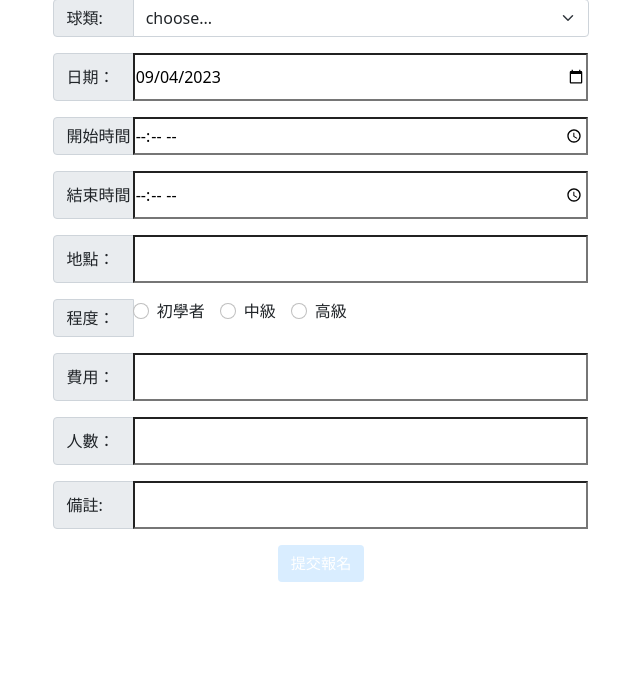
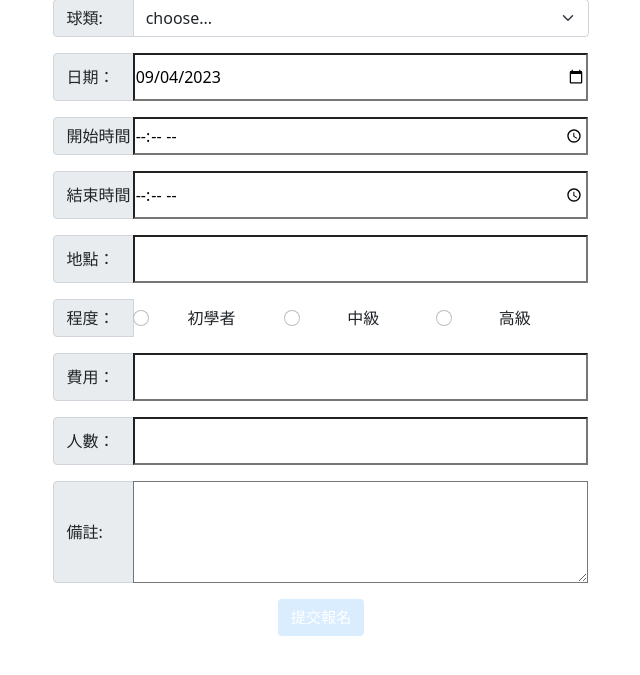
Before and after one commit to joeyyu123/finalproject, a Flask app: page /group in a window 1280 px wide. Shown: the part 109-784 px from the top of the page, without its empty margins (319-959 px from the left). Run offline with Flask 3, Linux system fonts and the light colour scheme; a user stored in the database is signed in; some libraries are stand-ins or nearby versions.

Commit message:
更新css

```diff
--- a/static/styles.css
+++ b/static/styles.css
@@ -69,17 +69,27 @@ button, input[type="submit"] {
     width: 15%;
 }
 
+.form-check-inline {
+    vertical-align: middle;
+    margin-left: auto;
+    margin-right: auto;
+    text-align: middle;
+    margin-top: auto;
+    margin-bottom: auto;
+    width:25%;
+}
+
 input[type="radio"] {
     vertical-align: middle;
 }
 
 
-input[type="text"], input[type="number"] {
+input[type="number"] {
     line-height: 1.8;
     width: 10%;
 }
 
-input[type="text"], input[type="text"] {
+input[type="text"] {
     line-height: 1.8;
     width: 85%;
 }
@@ -92,6 +102,13 @@ input[type="date"], input[type="number"] {
 input[type="time"], input[type="number"] {
     line-height: 1.8;
     width: 85%;
+}
+
+textarea[type="remark"] {
+    line-height: 3;
+    width: 85%;
+    text-align: left;
+
 }
 
 input[type="text"]:hover, input[type="number"]:hover, input[type="date"]:hover, input[type="time"]:hover {
@@ -116,3 +133,10 @@ table td {
 tbody tr:nth-of-type(odd) {
     background-color: rgb(179, 208, 255, 0.3)
 }
+
+@media screen and (max-width: 600px) {
+    .input-group-text, input[type=text], input[type=submit], input[type=number],input[type=date], input[type=time], textarea[type="remark"] {
+      width: 100%;
+      margin-top: 1.8;
+    }
+  }
--- a/templates/group.html
+++ b/templates/group.html
@@ -78,7 +78,7 @@
 
         <div class="input-group mb-3">
             <label class="input-group-text" for="remark">備註: </label>
-            <input type="text" id="location" name="remark" ><br><br>
+            <textarea type="remark" id="location" name="remark" ></textarea>
         </div>
 
         <input type="submit" value="提交報名" class="btn btn-primary">
```
Also changed, not shown: 1 other file.
